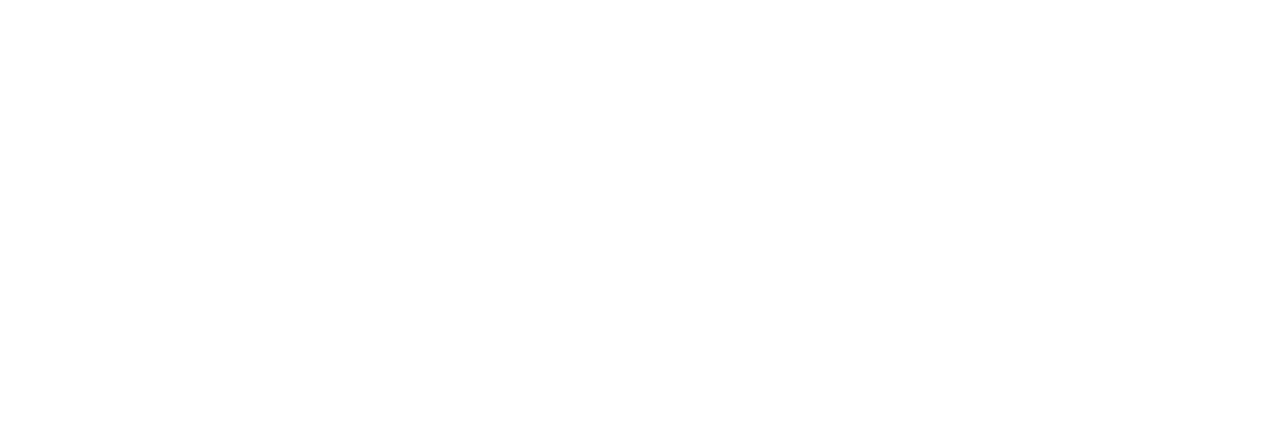
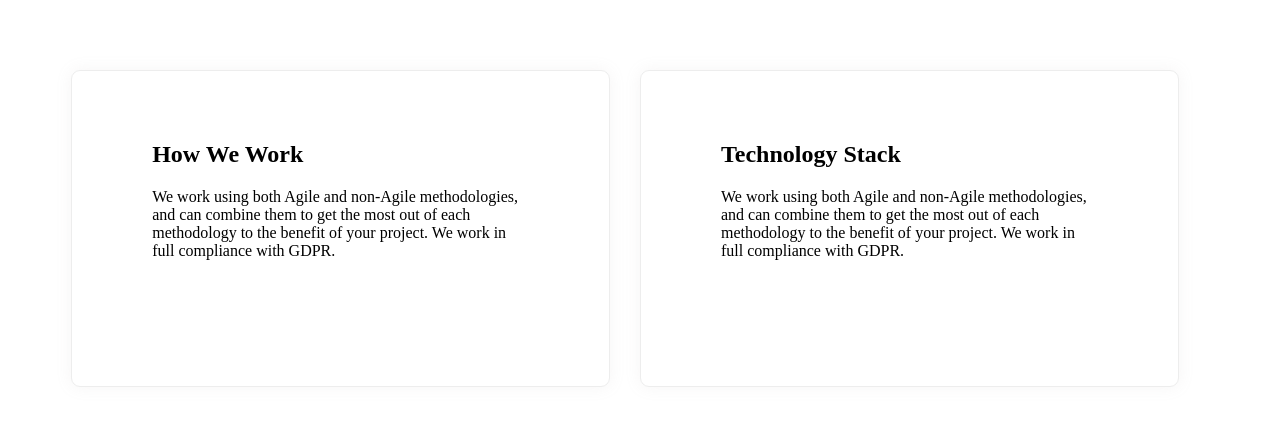
Before and after one commit to sasa10g/ShareIT_Website_New, a Next.js app: page / in a window 1280 px wide. Shown: the part 2889-3314 px from the top of the page. Before the commit the page ends 2797 px from the top, so only its background shows below. Built offline with nearby package versions, Linux system fonts and the light colour scheme.

Commit message:
Add 'How We Work' section

```diff
--- /dev/null
+++ b/components/Sections/HowWeWorkSection/Card.js
@@ -0,0 +1,28 @@
+/** @jsx jsx */
+import React from 'react';
+import { css, jsx } from '@emotion/core';
+import PropTypes from 'prop-types';
+import styles from '../../../utils/styles';
+
+const cardContainerStyles = css`
+  display: inline-block;
+  padding: 50px 80px 110px;
+  margin-right: 30px;
+  border: 1px solid ${styles.colors.sliderBorder};
+  box-shadow: 0 0 15.7px 0.3px hsla(0, 2%, 64%, 0.1);
+  border-radius: 9px;
+`;
+
+const Card = ({ title, text }) => (
+  <div css={cardContainerStyles}>
+    <h2>{title}</h2>
+    <p>{text}</p>
+  </div>
+);
+
+Card.propTypes = {
+  title: PropTypes.string.isRequired,
+  text: PropTypes.string.isRequired,
+};
+
+export default Card;
--- /dev/null
+++ b/components/Sections/HowWeWorkSection/HowWeWorkSection.js
@@ -0,0 +1,20 @@
+/** @jsx jsx */
+import React from 'react';
+import { jsx } from '@emotion/core';
+import { Section } from '../section-styles';
+import Card from './Card';
+
+const HowWeWorkSection = () => (
+  <Section direction="row">
+    <Card
+      title="How We Work"
+      text="We work using both Agile and non-Agile methodologies, and can combine them to get the most out of each methodology to the benefit of your project. We work in full compliance with GDPR."
+    />
+    <Card
+      title="Technology Stack"
+      text="We work using both Agile and non-Agile methodologies, and can combine them to get the most out of each methodology to the benefit of your project. We work in full compliance with GDPR."
+    />
+  </Section>
+);
+
+export default HowWeWorkSection;
--- /dev/null
+++ b/components/Sections/HowWeWorkSection/index.js
@@ -0,0 +1,3 @@
+import HowWeWorkSection from './HowWeWorkSection';
+
+export default HowWeWorkSection;
--- a/pages/index.js
+++ b/pages/index.js
@@ -8,6 +8,7 @@
 import ButtonLink from '../components/ButtonLink';
 import ServicesSection from '../components/Sections/ServicesSection';
 import CaseStudiesSection from '../components/Sections/CaseStudiesSection';
+import HowWeWorkSection from '../components/Sections/HowWeWorkSection';
 
 const Index = () => (
   <Layout title="Share IT Web Development">
@@ -21,6 +22,7 @@
     </Hero>
     <ServicesSection />
     <CaseStudiesSection />
+    <HowWeWorkSection />
   </Layout>
 );
 
```
